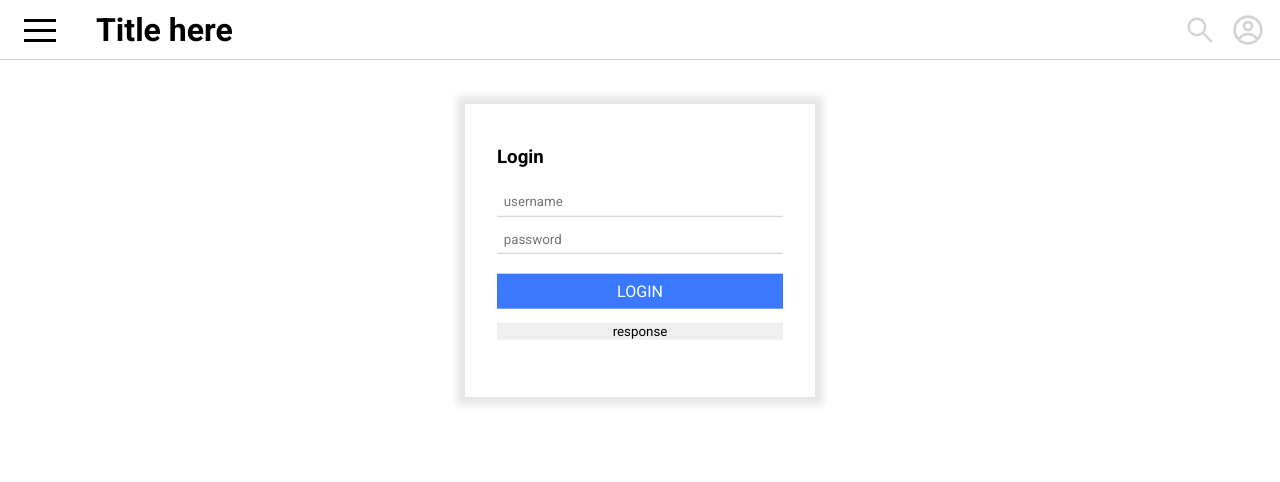
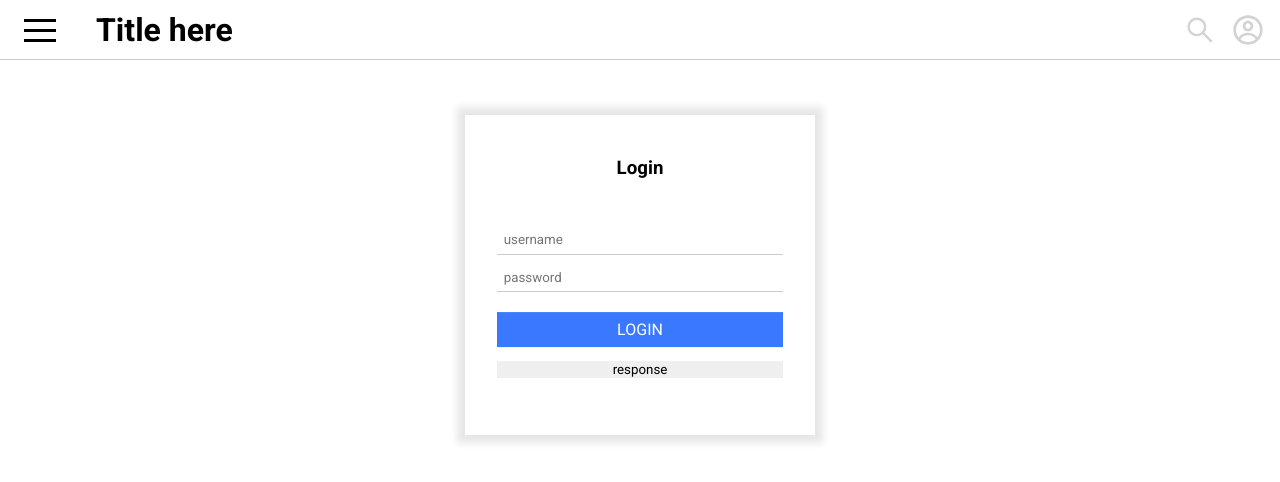
Before and after one commit to Juslepi/LearningMERN, a React (Create React App) app in the folder Client/: page /user in a window 1280 px wide. Shown: the top 482 px of the page. Built offline with nearby package versions, Linux system fonts and the light colour scheme.

Commit message:
form styling

```diff
--- a/Client/src/components/Modal.css
+++ b/Client/src/components/Modal.css
@@ -1,7 +1,7 @@
 .modal-container {
   position: absolute;
   left: 50%;
-  top: 250px;
+  top: 275px;
   transform: translate(-50%, -50%);
   display: flex;
   flex-direction: column;
@@ -15,8 +15,8 @@
 }
 
 .modal-header {
-  display: flex;
-  justify-content: space-between;
+  text-align: center;
+  margin-bottom: 2em;
 }
 
 .modal-form {
```
